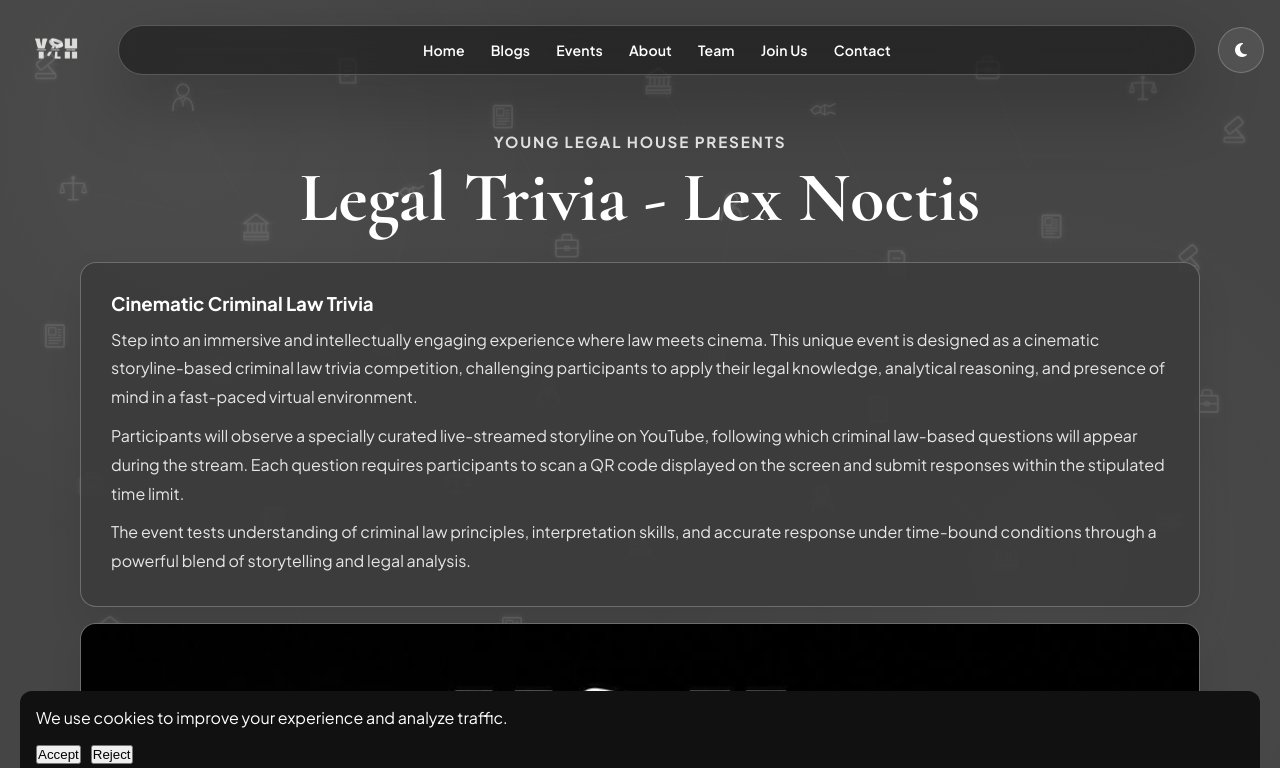
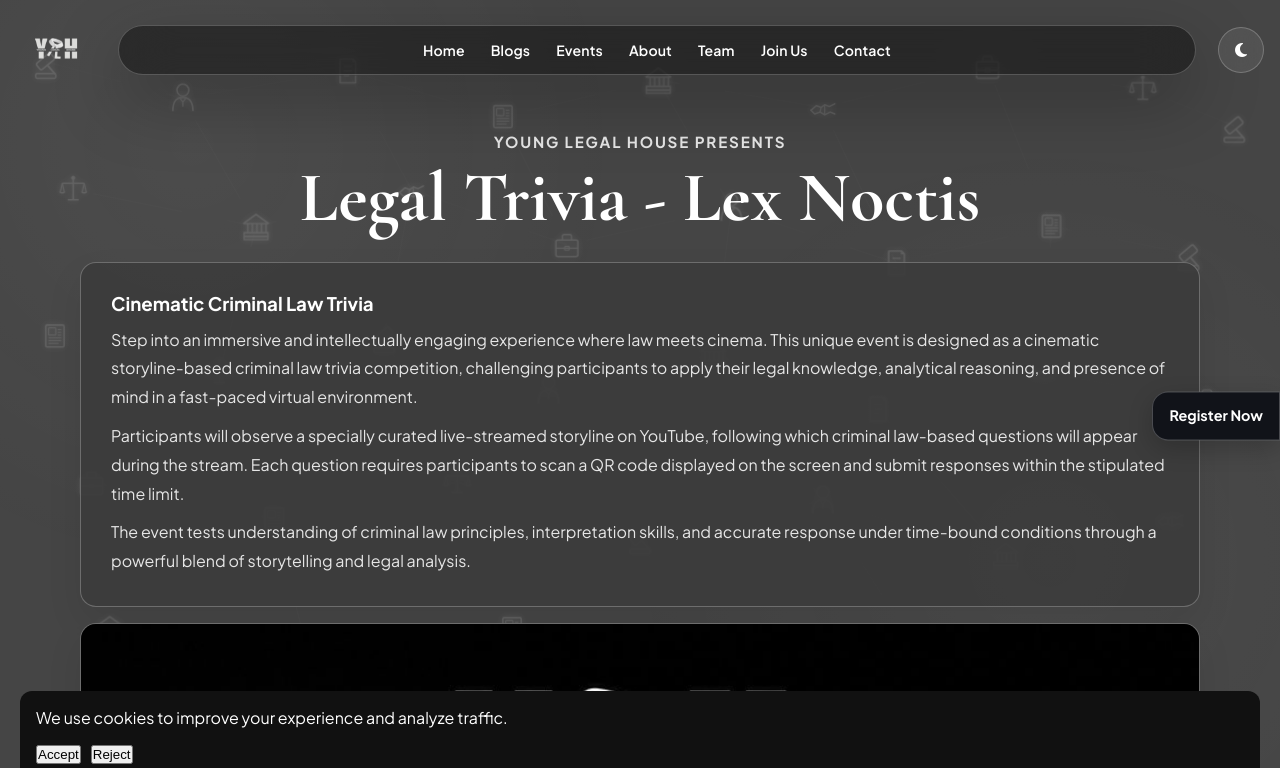
Before and after one commit to TejTalin/young-legal-house, a Next.js app: page /events in a window 1280 px wide. Shown: the top 768 px of the page. Built offline with nearby package versions, Linux system fonts and the light colour scheme.

Commit message:
Add files via upload

```diff
--- a/app/events/page.jsx
+++ b/app/events/page.jsx
@@ -110,7 +110,26 @@ export default function EventsPage() {
           </Link>
         </div>
 
-        <Link href="/events/register" className="floating-register-tab" aria-label="Register now for Lex Noctis">
+        <Link
+          href="/events/register"
+          aria-label="Register now for Lex Noctis"
+          style={{
+            position: 'fixed',
+            right: '0',
+            top: '52%',
+            transform: 'translateY(-50%)',
+            borderRadius: '16px 0 0 16px',
+            padding: '12px 16px',
+            textDecoration: 'none',
+            fontWeight: 700,
+            fontSize: '0.9rem',
+            color: '#fff',
+            background: '#111319',
+            border: '1px solid rgba(255, 255, 255, 0.24)',
+            boxShadow: '0 8px 24px rgba(0, 0, 0, 0.2)',
+            zIndex: 4000,
+          }}
+        >
           Register Now
         </Link>
       </main>
@@ -141,31 +160,6 @@ export default function EventsPage() {
           border-radius: 0;
         }
 
-        .floating-register-tab {
-          position: fixed;
-          right: 0;
-          top: 52%;
-          transform: translateY(-50%);
-          writing-mode: vertical-rl;
-          text-orientation: mixed;
-          border-radius: 16px 0 0 16px;
-          padding: 14px 10px;
-          text-decoration: none;
-          font-weight: 700;
-          font-size: 0.88rem;
-          color: #fff;
-          background: #111319;
-          border: 1px solid rgba(255, 255, 255, 0.24);
-          box-shadow: 0 8px 24px rgba(0, 0, 0, 0.2);
-          z-index: 4000;
-          transition: transform 0.2s ease, background-color 0.2s ease;
-        }
-
-        .floating-register-tab:hover {
-          background: #1b1e27;
-          transform: translateY(-50%) translateX(-2px);
-        }
-
         @media (max-width: 768px) {
           .events-page {
             padding-left: 10px;
@@ -180,13 +174,6 @@ export default function EventsPage() {
             width: 100%;
           }
 
-          .floating-register-tab {
-            right: 0;
-            top: 62%;
-            padding: 12px 8px;
-            font-size: 0.8rem;
-            border-radius: 14px 0 0 14px;
-          }
         }
       `}</style>
     </>
```
